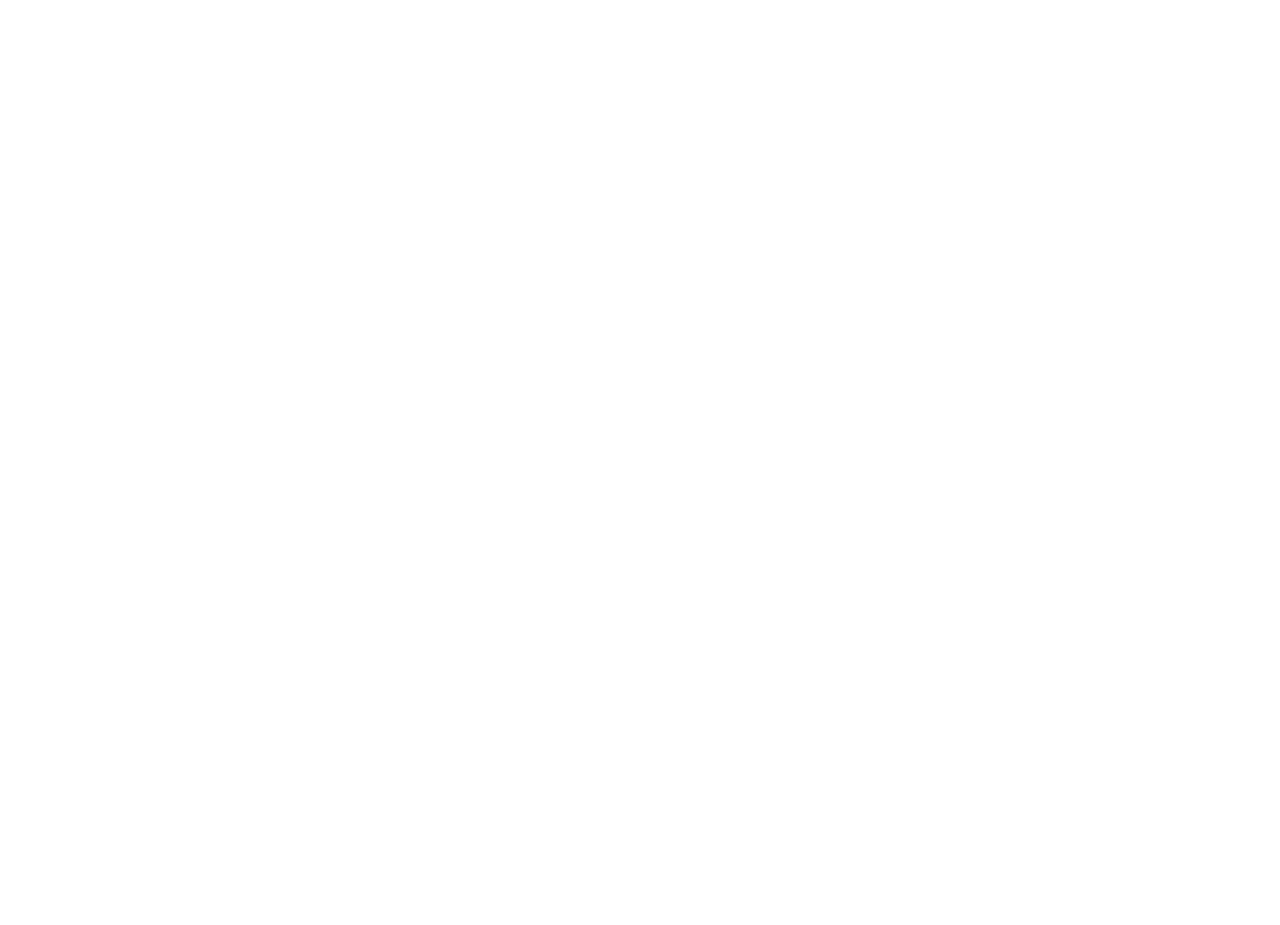
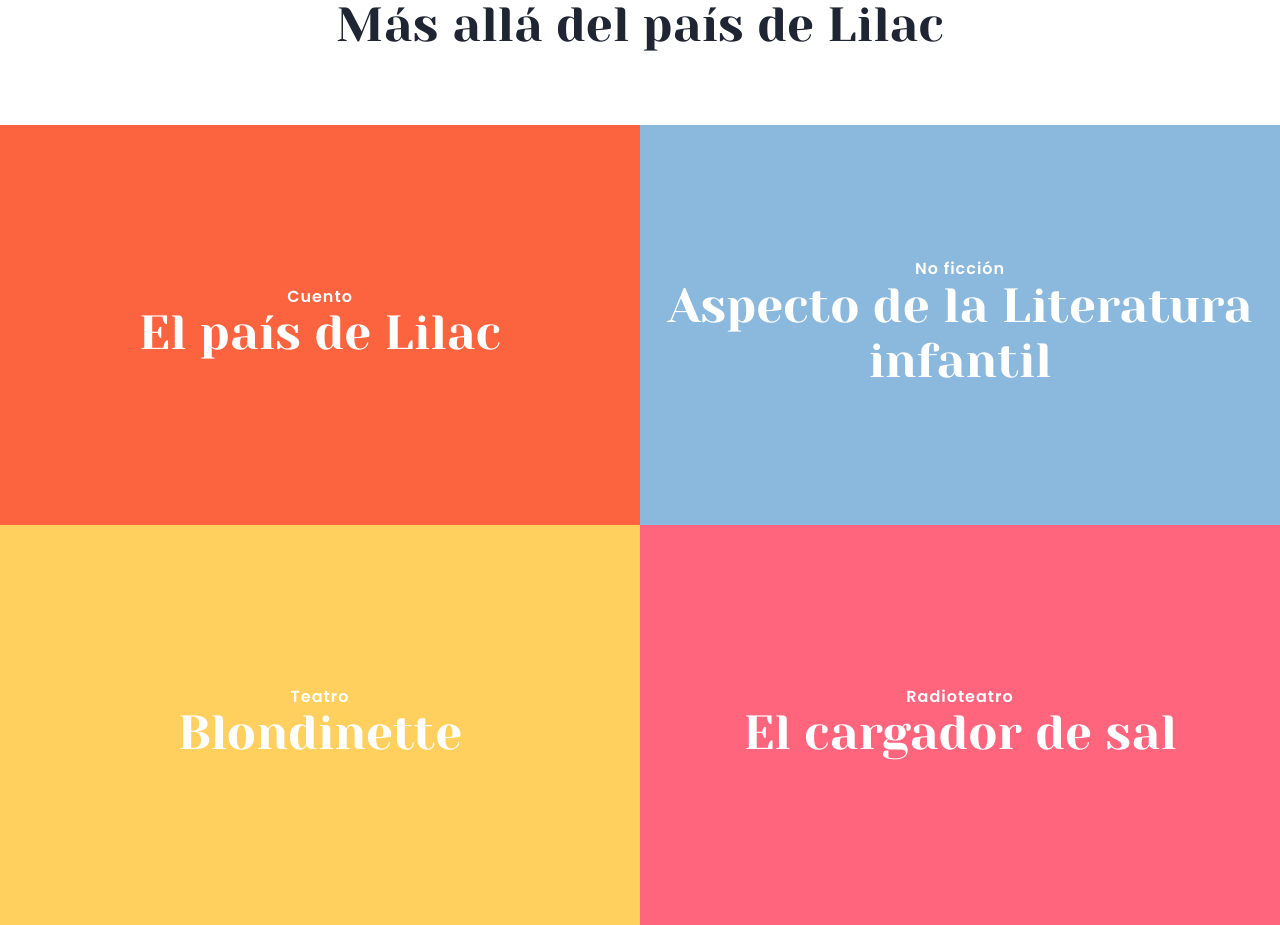
Before and after one commit to drjauss/don-os, a React (Create React App) app: page / in a window 1280 px wide. Shown: the part 1620-2545 px from the top of the page. Before the commit the page ends 1599 px from the top, so only its background shows below. Built offline with nearby package versions, Linux system fonts and the light colour scheme.

Commit message:
added works template and implementation

```diff
--- a/src/_globals.scss
+++ b/src/_globals.scss
@@ -56,6 +56,10 @@
   text-align: justify;
 }
 
+.center {
+  text-align: center;
+}
+
 .underlined {
   text-decoration: underline;
 }
--- a/src/_variables.scss
+++ b/src/_variables.scss
@@ -2,7 +2,7 @@
 
 $black: #1f2532;
 $orange: #fc643f;
-$light-blue: #c0ebf3;
+$light-blue: #8ab9dd;
 $green: #06c48c;
 $yellow: #ffd05d;
 $pink: #ff657d;
@@ -12,16 +12,32 @@
   color: $black;
 }
 
+.black-bg {
+  background-color: $black;
+}
+
 .orange {
   color: $orange;
+}
+
+.orange-bg {
+  background-color: $orange;
 }
 
 .light-blue {
   color: $light-blue;
 }
 
+.light-blue-bg {
+  background-color: $light-blue;
+}
+
 .green {
   color: $green;
+}
+
+.green-bg {
+  background-color: $green;
 }
 
 .yellow {
@@ -32,10 +48,22 @@
   }
 }
 
+.yellow-bg {
+  background-color: $yellow;
+}
+
 .pink {
   color: $pink;
+}
+
+.pink-bg {
+  background-color: $pink;
 }
 
 .magenta {
   color: $magenta;
 }
+
+.magenta-bg {
+  background-color: $magenta;
+}
--- a/src/components/Section/Home/Home.tsx
+++ b/src/components/Section/Home/Home.tsx
@@ -3,6 +3,7 @@
 import Header from "../../Header";
 import Banner from "../../../shared/components/Banner";
 import Information from "../../../shared/components/Information";
+import Works from "../../../shared/components/Works/Works";
 
 function Home() {
   return (
@@ -10,6 +11,7 @@
       <Header />
       <Banner />
       <Information />
+      <Works />
     </div>
   );
 }
--- /dev/null
+++ b/src/shared/components/Works/WorkBox/WorkBox.scss
@@ -0,0 +1,27 @@
+@import "../../../../variables";
+
+.WorkBox {
+  .box {
+    min-height: 400px;
+    display: flex;
+    flex-direction: column;
+    justify-content: center;
+    align-items: center;
+
+    span.subject {
+      color: white;
+      font-size: 1em;
+    }
+
+    h1.title.with-subject {
+      color: white;
+      cursor: pointer;
+      margin-bottom: 0;
+      transition: transform 0.2s ease-in-out;
+
+      &:hover {
+        transform: scale(1.1);
+      }
+    }
+  }
+}
--- /dev/null
+++ b/src/shared/components/Works/WorkBox/WorkBox.tsx
@@ -0,0 +1,28 @@
+import React from "react";
+import "./WorkBox.scss";
+import { ColorsEnum } from "../../../definitions/enums/colors.enum";
+
+type WorkBoxProps = {
+  color?: ColorsEnum;
+  subtitle?: string;
+  title?: string;
+};
+
+function WorkBox(props: WorkBoxProps) {
+  return (
+    <div className="WorkBox">
+      <div className={"box center " + props.color + "-bg"}>
+        {props.subtitle && <span className="subject">{props.subtitle}</span>}
+        {props.title && <h1 className="title with-subject">{props.title}</h1>}
+      </div>
+    </div>
+  );
+}
+
+const initialWorkBoxProps = {
+  color: ColorsEnum.orange,
+};
+
+WorkBox.defaultProps = initialWorkBoxProps;
+
+export default WorkBox;
--- /dev/null
+++ b/src/shared/components/Works/WorkBox/package.json
@@ -0,0 +1,3 @@
+{
+  "main": "./WorkBox.tsx"
+}
--- a/src/shared/components/Works/Works.scss
+++ b/src/shared/components/Works/Works.scss
@@ -0,0 +1,5 @@
+.Works {
+  .center > h1.title.with-subject {
+    margin-bottom: 1.5em;
+  }
+}
--- a/src/shared/components/Works/Works.tsx
+++ b/src/shared/components/Works/Works.tsx
@@ -1,8 +1,34 @@
 import React from "react";
 import "./Works.scss";
+import WorkBox from "./WorkBox/WorkBox";
+import { ColorsEnum } from "../../definitions/enums/colors.enum";
 
 function Works() {
-  return <div className="Works"></div>;
+  return (
+    <div className="Works">
+      <div className="center">
+        <span className="subject">Obra</span>
+        <h1 className="title with-subject">Más all&aacute; del pa&iacute;s de Lilac</h1>
+      </div>
+
+      <div className="featured-works">
+        <div className="pure-g">
+          <div className="pure-u-1-2">
+            <WorkBox color={ColorsEnum.orange} title="El país de Lilac" subtitle="Cuento" />
+          </div>
+          <div className="pure-u-1-2">
+            <WorkBox color={ColorsEnum.lightBlue} title="Aspecto de la Literatura infantil" subtitle="No ficción" />
+          </div>
+          <div className="pure-u-1-2">
+            <WorkBox color={ColorsEnum.yellow} title="Blondinette" subtitle="Teatro" />
+          </div>
+          <div className="pure-u-1-2">
+            <WorkBox color={ColorsEnum.pink} title="El cargador de sal" subtitle="Radioteatro" />
+          </div>
+        </div>
+      </div>
+    </div>
+  );
 }
 
 export default Works;
--- /dev/null
+++ b/src/shared/definitions/enums/colors.enum.ts
@@ -0,0 +1,9 @@
+export enum ColorsEnum {
+    black = 'black',
+    orange = 'orange',
+    lightBlue = 'light-blue',
+    green = 'green',
+    yellow = 'yellow',
+    pink = 'pink',
+    magenta = 'magenta'
+}
```
